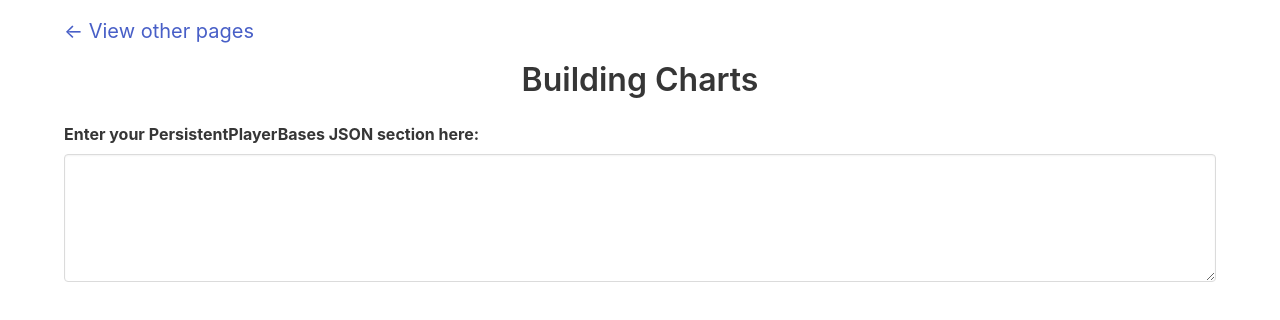
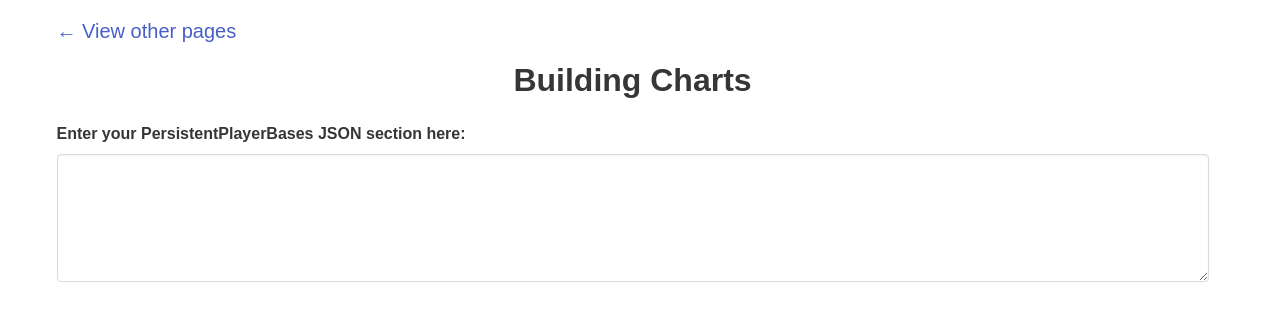
Before and after one commit to NMSCD/Building-Charts, a Vue app: page / in a window 1280 px wide. Shown: the top 320 px of the page. Built offline with nearby package versions, Linux system fonts and the light colour scheme.

Commit message:
add default styling

```diff
--- a/src/styles/styles.scss
+++ b/src/styles/styles.scss
@@ -0,0 +1,5 @@
+html,
+body {
+  scrollbar-gutter: stable;
+  font-family: sans-serif;
+}
```
Also changed, not shown: src/stores/templateData.ts (deleted, +0 -24 lines).
